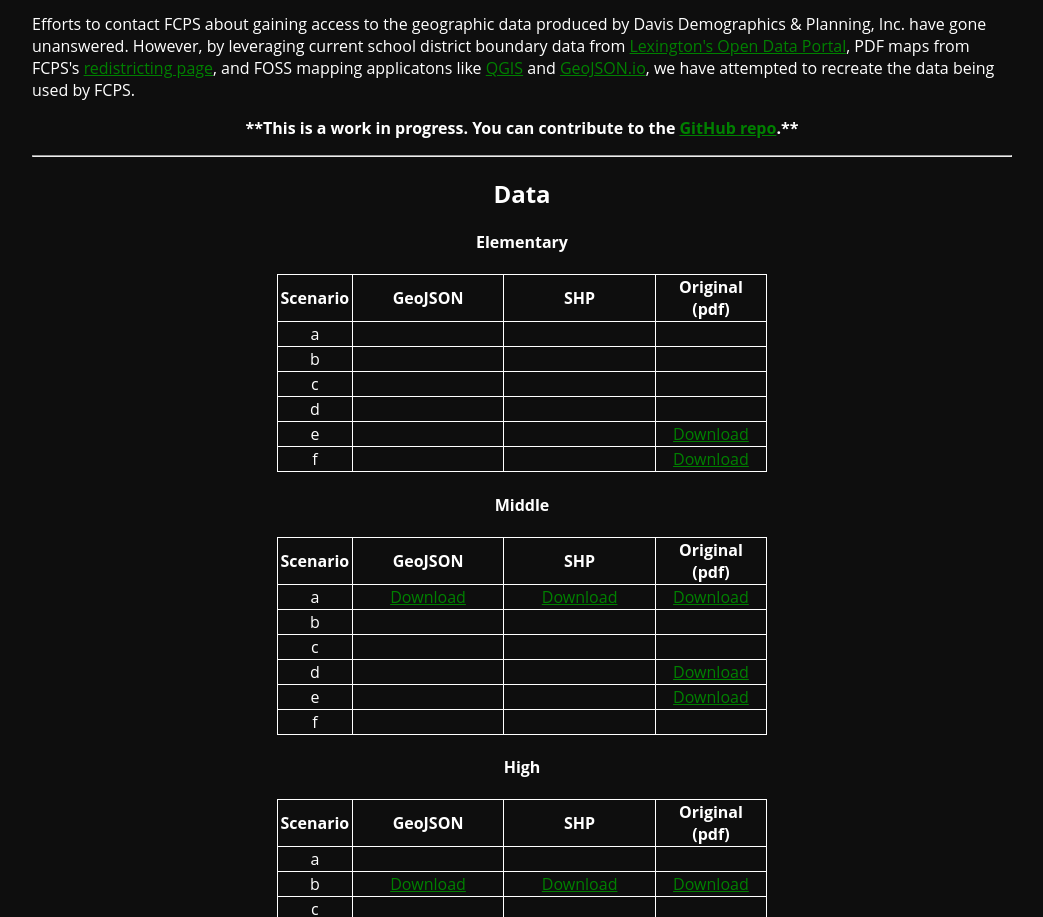
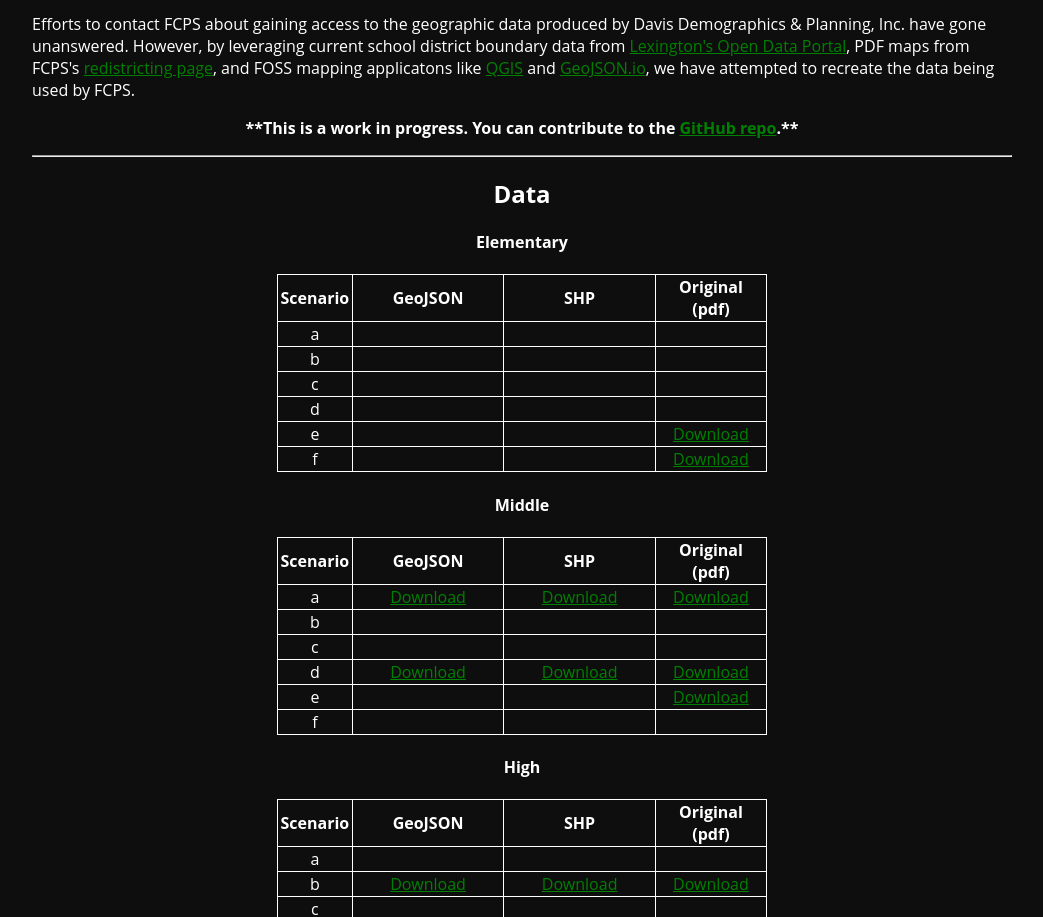
Before and after one commit to maptastik/fcps-redistricting, a plain HTML site: page index.html in a window 1280 px wide. Shown: the part 183-1100 px from the top of the page, without its empty margins (118-1161 px from the left). Drawn offline with Linux system fonts and the light colour scheme.

Commit message:
add d_ms

```diff
--- a/index.html
+++ b/index.html
@@ -136,8 +136,8 @@
 				</tr>
 				<tr>
 					<td>d</td>
-					<td></td>
-					<td></td>
+					<td><a href="https://raw.githubusercontent.com/maptastik/fcps-redistricting/gh-pages/scenarios/d/d_ms.geojson">Download</a></td>
+					<td><a href="https://github.com/maptastik/fcps-redistricting/raw/gh-pages/scenarios/d/d_ms.zip">Download</a></td>
 					<td><a href="https://github.com/maptastik/fcps-redistricting/raw/gh-pages/scenarios/d/d_ms-original.pdf">Download</a></td>
 				</tr>
 				<tr>
```
Also changed, not shown: scenarios/d/d_ms.geojson (added), 1 other file.
